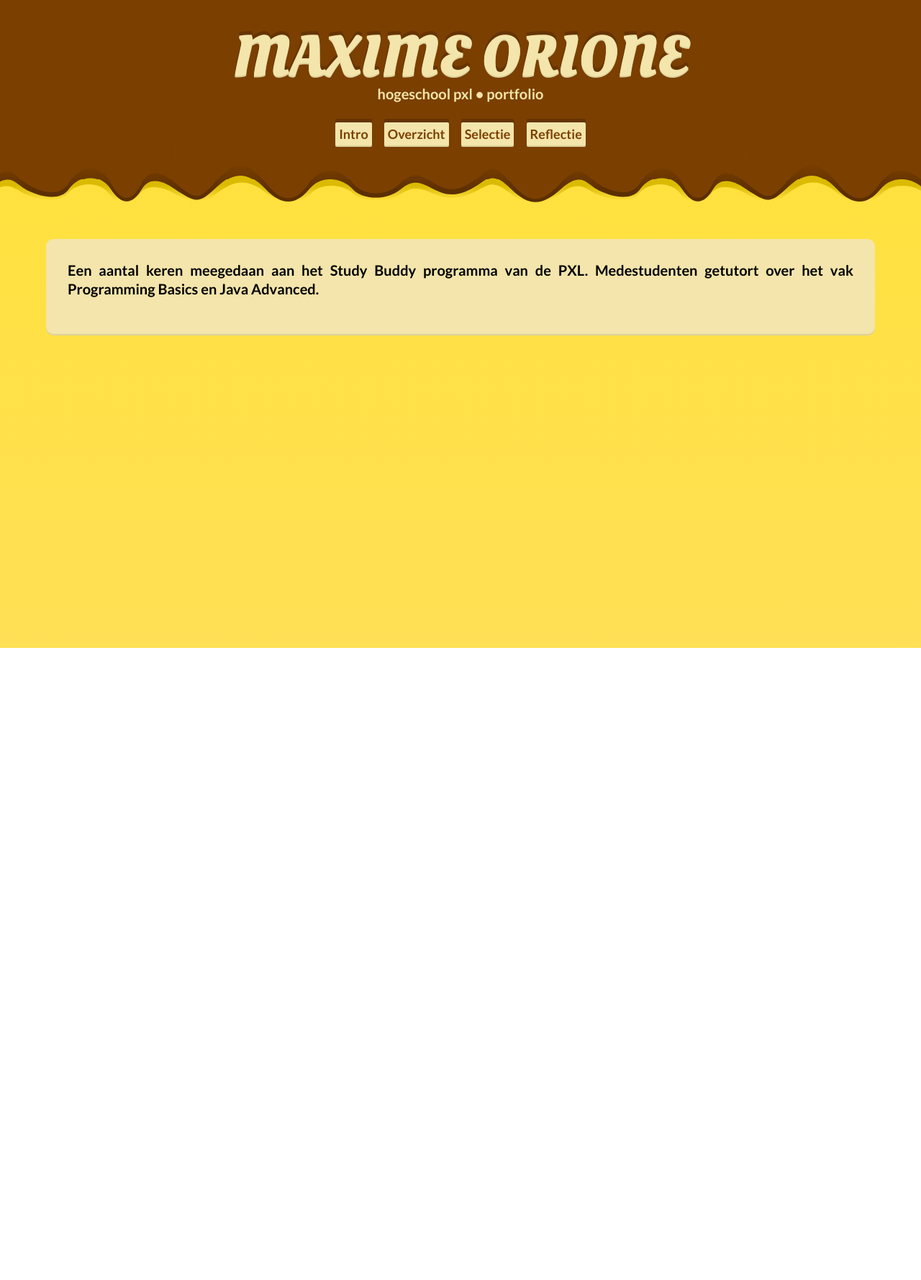
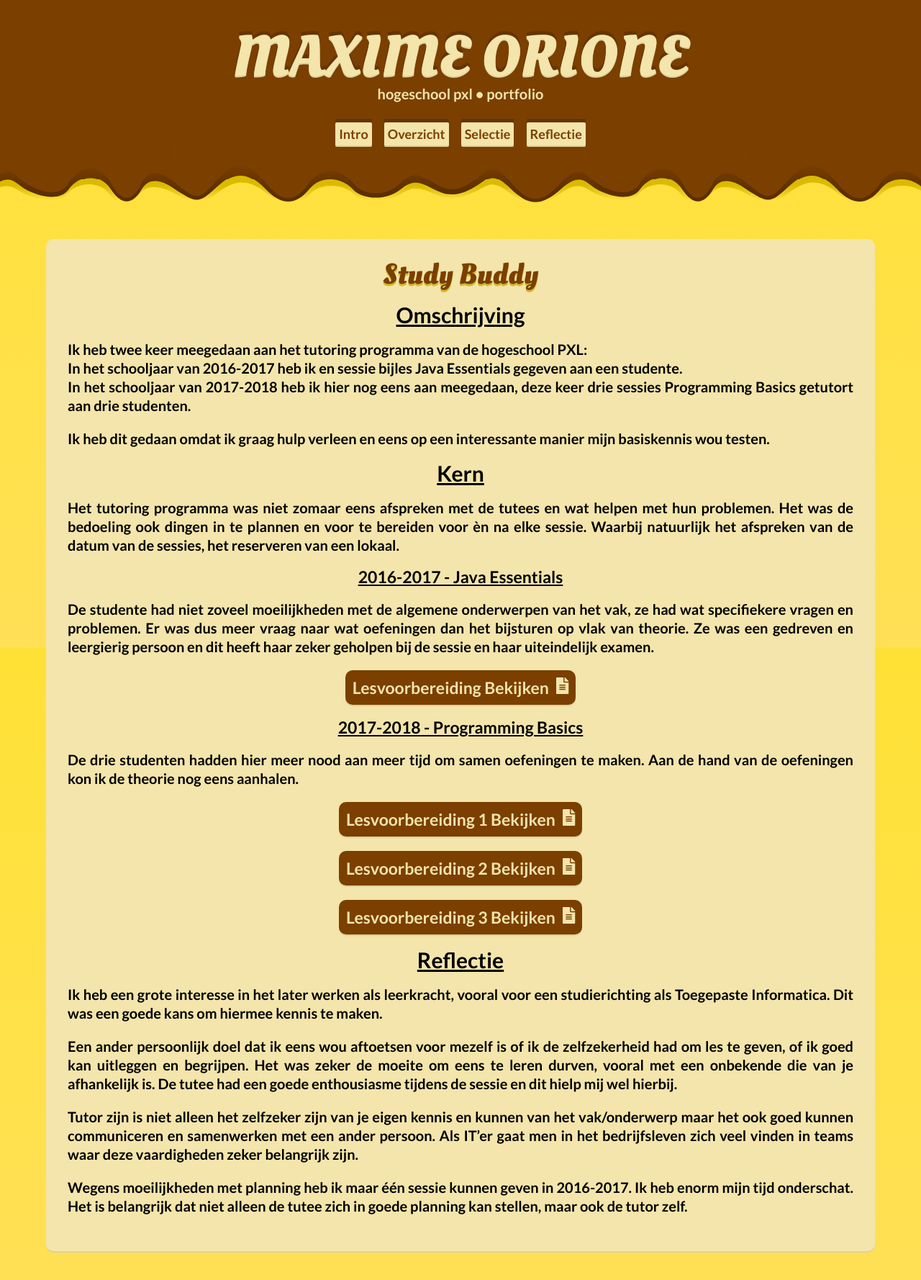
Before and after one commit to Maxzilla60/maxzilla60.github.io, a Jekyll site: the page built from _activities/studybuddy.html, in a window 1280 px wide. Shown: the whole page at 72% size. Built offline with Jekyll 4.4.1, drawn with Linux system fonts in a browser that asks for light colours; nearby versions of some CDN libraries; before the commit the page ends 900 px from its top, so only the background shows below that.

Commit message:
Study Buddy

```diff
--- a/_activities/studybuddy.html
+++ b/_activities/studybuddy.html
@@ -9,7 +9,27 @@ category: "Student Engagement"
 link: "https://www.pxl.be/Pub/Studenten/Subnavigatie-Studenten-Begeleiding-en-support/Subnavigatie-Studenten-Begeleiding-en-support-Study-buddy.html"
 icon: "logos_aclister.svg"
 selection: true
+permalink: /selectie/studybuddy/
 ---
 <article>
-	<p>Een aantal keren meegedaan aan het Study Buddy programma van de PXL. Medestudenten getutort over het vak Programming Basics en Java Advanced.</p>
+	<h1>{{ page.title }}</h1>
+	<h2>Omschrijving</h2>
+	<p>Ik heb twee keer meegedaan aan het tutoring programma van de hogeschool PXL:</br>In het schooljaar van 2016-2017 heb ik en sessie bijles Java Essentials gegeven aan een studente.</br>
+	In het schooljaar van 2017-2018 heb ik hier nog eens aan meegedaan, deze keer drie sessies Programming Basics getutort aan drie studenten.</p>
+	<p>Ik heb dit gedaan omdat ik graag hulp verleen en eens op een interessante manier mijn basiskennis wou testen.</p>
+	<h2>Kern</h2>
+	<p>Het tutoring programma was niet zomaar eens afspreken met de tutees en wat helpen met hun problemen. Het was de bedoeling ook dingen in te plannen en voor te bereiden voor èn na elke sessie. Waarbij natuurlijk het afspreken van de datum van de sessies, het reserveren van een lokaal.</p>
+	<h3>2016-2017 - Java Essentials</h3>
+	<p>De studente had niet zoveel moeilijkheden met de algemene onderwerpen van het vak, ze had wat specifiekere vragen en problemen. Er was dus meer vraag naar wat oefeningen dan het bijsturen op vlak van theorie. Ze was een gedreven en leergierig persoon en dit heeft haar zeker geholpen bij de sessie en haar uiteindelijk examen.</p>
+	<a href="/files/Lesvoorbereiding_1_JavaEssentials_MaximeOrione.pdf" target="_blank"><button class="small_button">Lesvoorbereiding Bekijken <i class="fas fa-file-alt"></i></button></a></br>
+	<h3>2017-2018 - Programming Basics</h3>
+	<p>De drie studenten hadden hier meer nood aan meer tijd om samen oefeningen te maken. Aan de hand van de oefeningen kon ik de theorie nog eens aanhalen.</p>
+	<a href="/files/voorbereidingsfiche1_OrioneMaxime_ProgrammingBasics.pdf" target="_blank"><button class="small_button">Lesvoorbereiding 1 Bekijken <i class="fas fa-file-alt"></i></button></a></br>
+	<a href="/files/voorbereidingsfiche2_OrioneMaxime_ProgrammingBasics.pdf" target="_blank"><button class="small_button">Lesvoorbereiding 2 Bekijken <i class="fas fa-file-alt"></i></button></a></br>
+	<a href="/files/voorbereidingsfiche3_OrioneMaxime_ProgrammingBasics.pdf" target="_blank"><button class="small_button">Lesvoorbereiding 3 Bekijken <i class="fas fa-file-alt"></i></button></a></br>
+	<h2>Reflectie</h2>
+	<p>Ik heb een grote interesse in het later werken als leerkracht, vooral voor een studierichting als Toegepaste Informatica. Dit was een goede kans om hiermee kennis te maken.</p>
+	<p>Een ander persoonlijk doel dat ik eens wou aftoetsen voor mezelf is of ik de zelfzekerheid had om les te geven, of ik goed kan uitleggen en begrijpen. Het was zeker de moeite om eens te leren durven, vooral met een onbekende die van je afhankelijk is. De tutee had een goede enthousiasme tijdens de sessie en dit hielp mij wel hierbij.</p>
+	<p>Tutor zijn is niet alleen het zelfzeker zijn van je eigen kennis en kunnen van het vak/onderwerp maar het ook goed kunnen communiceren en samenwerken met een ander persoon. Als IT’er gaat men in het bedrijfsleven zich veel vinden in teams waar deze vaardigheden zeker belangrijk zijn.</p>
+	<p>Wegens moeilijkheden met planning heb ik maar één sessie kunnen geven in 2016-2017. Ik heb enorm mijn tijd onderschat. Het is belangrijk dat niet alleen de tutee zich in goede planning kan stellen, maar ook de tutor zelf.</p>
 </article>
--- a/css/styles.css
+++ b/css/styles.css
@@ -201,6 +201,11 @@ article h2 {
 	text-align: center;
 	text-decoration: underline;
 }
+article h3 {
+	font-size: 23px;
+	text-align: center;
+	text-decoration: underline;
+}
 article p {
 	line-height: 1.3;
 	text-align: justify;
@@ -221,12 +226,17 @@ article button {
 	padding: 10px;
 	text-align: center;
 }
+article button.small_button {
+	font-size: 23px;
+}
 article a {
 	text-decoration-line: none;
-	width: 100%;
 }
 article button .fa-file-alt {
 	font-size: 30px;
 	margin-bottom: 0;
 	margin-left: 10px;
 }
+article button.small_button .fa-file-alt {
+	font-size: 23px;
+}
```
Also changed, not shown: 4 other files.
